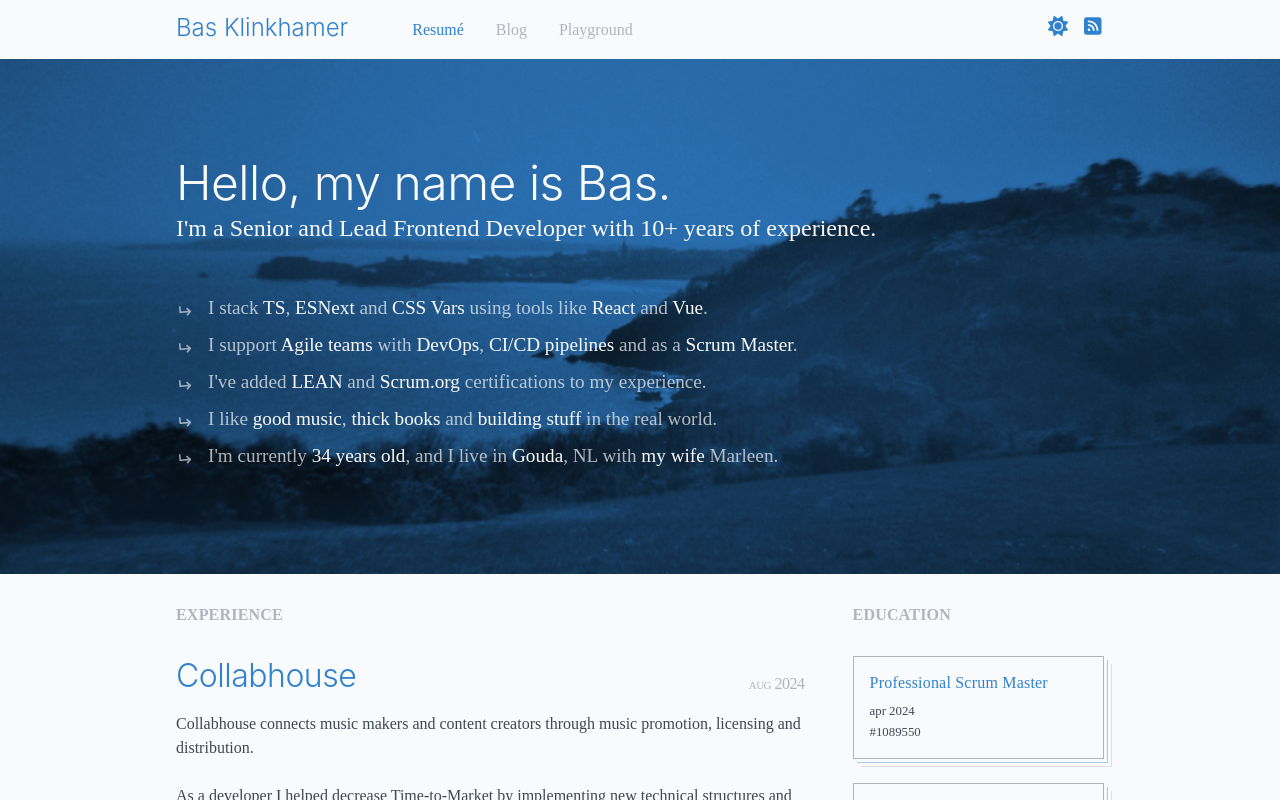
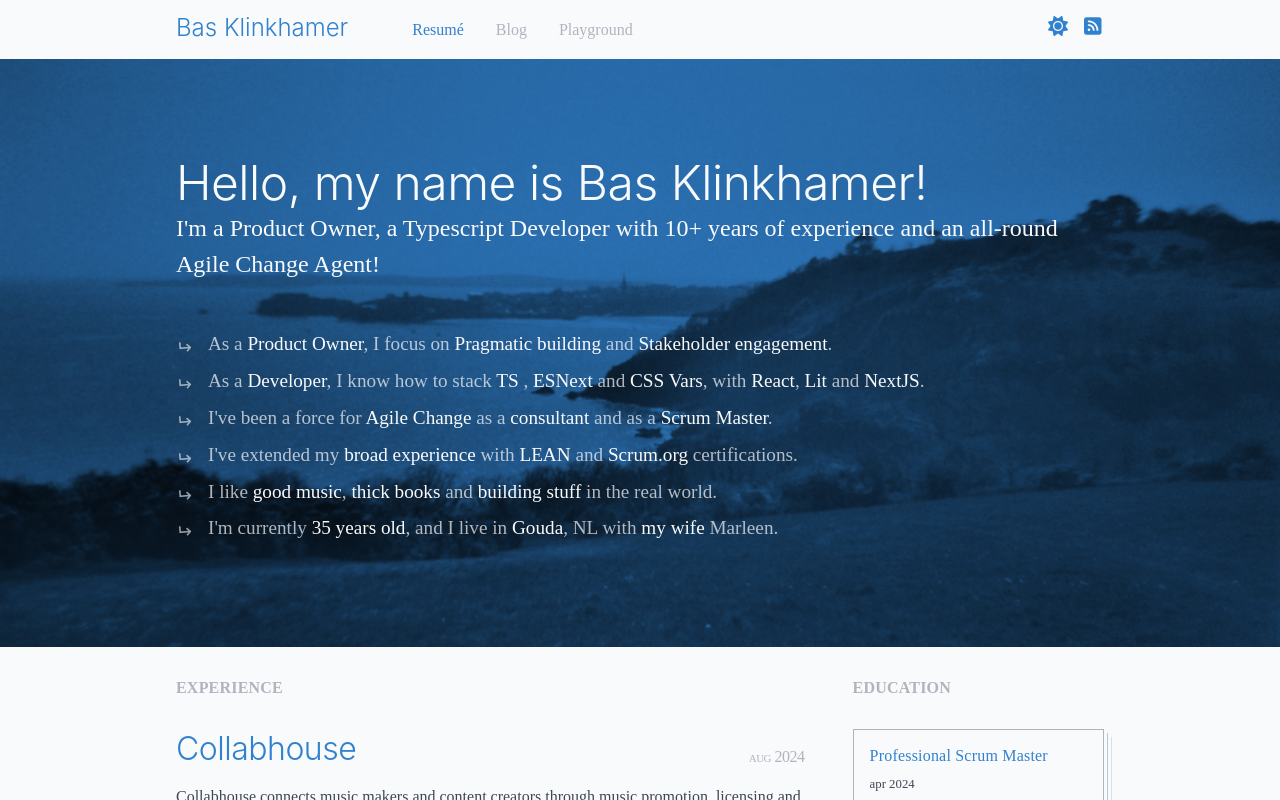
Before and after one commit to basdotearth/basdotearth, a Next.js app: page / in a window 1280 px wide. Shown: the top 800 px of the page. Built offline with nearby package versions, Linux system fonts and the light colour scheme; a web font is replaced by a local one.

Commit message:
Update text content

```diff
--- a/build-scripts/rss.js
+++ b/build-scripts/rss.js
@@ -49,7 +49,7 @@ const createRssFeed = async () => {
 
   const feed = new RSS({
     title: author,
-    description: 'Senior and Lead Frontend Developer with 10+ years of experience.',
+    description: 'Product Owner, Frontend Developer with 10+ years of experience and Agile Change Agent',
     feed_url: `${baseUrl}/rss.xml`,
     site_url: baseUrl,
     copyright: `Copyright 2016 - Today: ${author}`,
--- a/src/components/Pages/Resume/index.tsx
+++ b/src/components/Pages/Resume/index.tsx
@@ -12,30 +12,34 @@ export type ResumeProps = { experience: ExperienceMeta, education: EducationMeta
 
 const Resume: MDXCombinedPage<ResumeProps> = ({ education, experience }) => {
   return <>
-    <Head title="Resume" description="Senior and Lead Frontend Developer with 10+ years of experience" />
+    <Head title="Resume" description="Product Owner, Frontend Developer with 10+ years of experience and Agile Change Agent" />
     <section className={[styles.pageHeader, 'headerBG'].join(' ')}>
       <Header />
       <div className={styles.headerContent}>
-        <h1 className={styles.headerTitle}>Hello, my name is Bas.</h1>
+        <h1 className={styles.headerTitle}>Hello, my name is Bas Klinkhamer!</h1>
         <h2 className={styles.headerSupport}>
-          I&apos;m a Senior and Lead Frontend Developer with 10+ years of experience.
+          I&apos;m a Product Owner, a Typescript Developer with 10+ years of experience and
+          an all-round Agile Change Agent!
         </h2>
         <ul className={styles.lead}>
           <li>
-            I stack <em>TS</em>, <em>ESNext</em> and <em>CSS Vars</em> using tools like <em>React</em> and <em>Vue</em>.
+            As a <em>Product Owner</em>, I focus on <em>Pragmatic building</em> and <em>Stakeholder engagement</em>.
           </li>
           <li>
-            I support <em>Agile teams</em> with <em>DevOps</em>,&nbsp;
-            <em>CI/CD pipelines</em> and as a <em>Scrum Master</em>.
+            As a <em>Developer</em>, I know how to stack <em>TS</em> , <em>ESNext</em> and <em>CSS Vars</em>,
+            with <em>React</em>, <em>Lit</em> and <em>NextJS</em>.
           </li>
           <li>
-            I&apos;ve added <em>LEAN</em> and <em>Scrum.org</em> certifications to my experience.
+            I&apos;ve been a force for <em>Agile Change</em> as a <em>consultant</em> and as a <em>Scrum Master</em>.
+          </li>
+          <li>
+            I&apos;ve extended my <em>broad experience</em> with <em>LEAN</em> and <em>Scrum.org</em> certifications.
           </li>
           <li>
             I like <em>good music</em>, <em>thick books</em> and <em>building stuff</em> in the real world.
           </li>
           <li>
-            I&apos;m currently <em>34 years old</em>, and I live in <em>Gouda</em>, NL with <em>my wife</em> Marleen.
+            I&apos;m currently <em>35 years old</em>, and I live in <em>Gouda</em>, NL with <em>my wife</em> Marleen.
           </li>
         </ul>
       </div>
```
